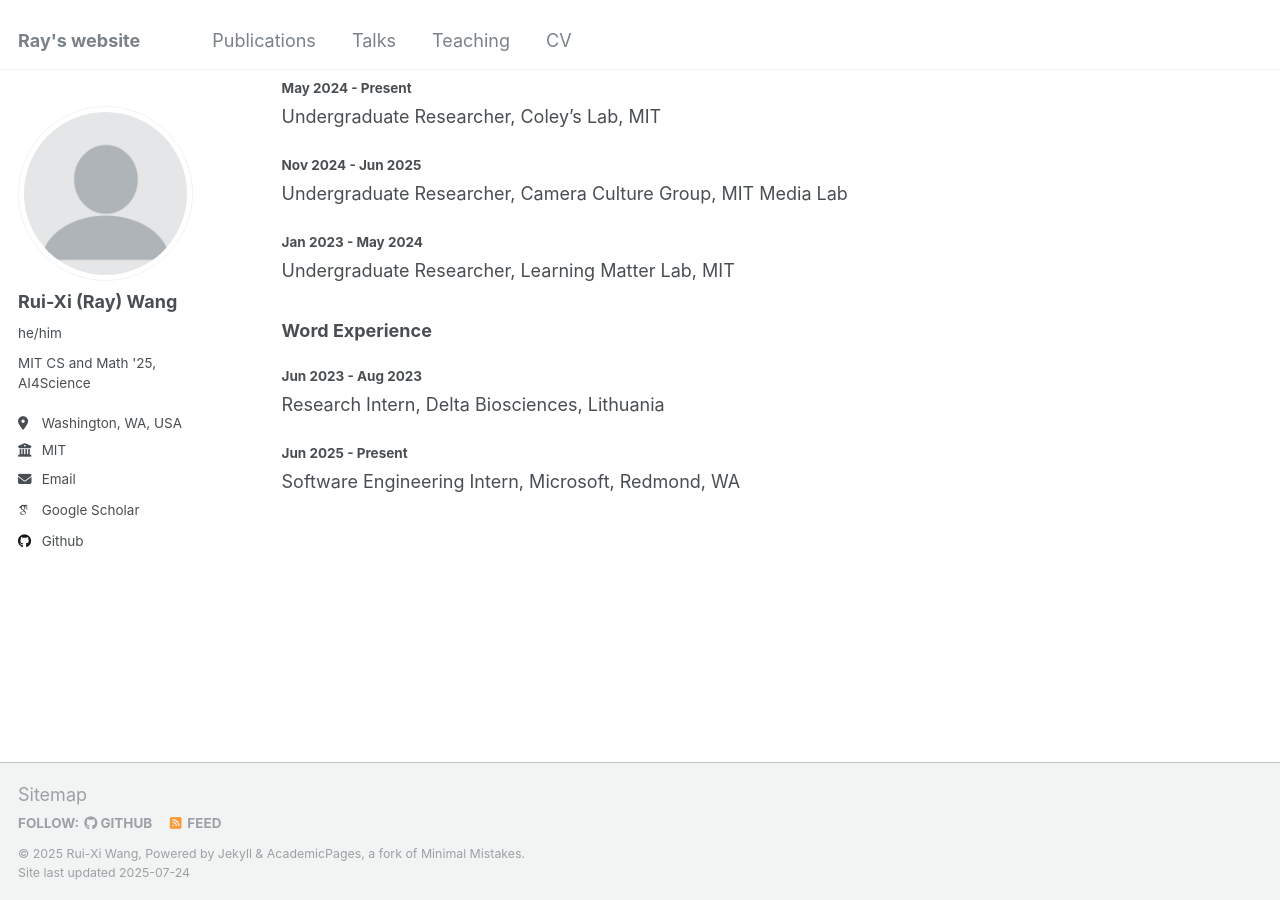
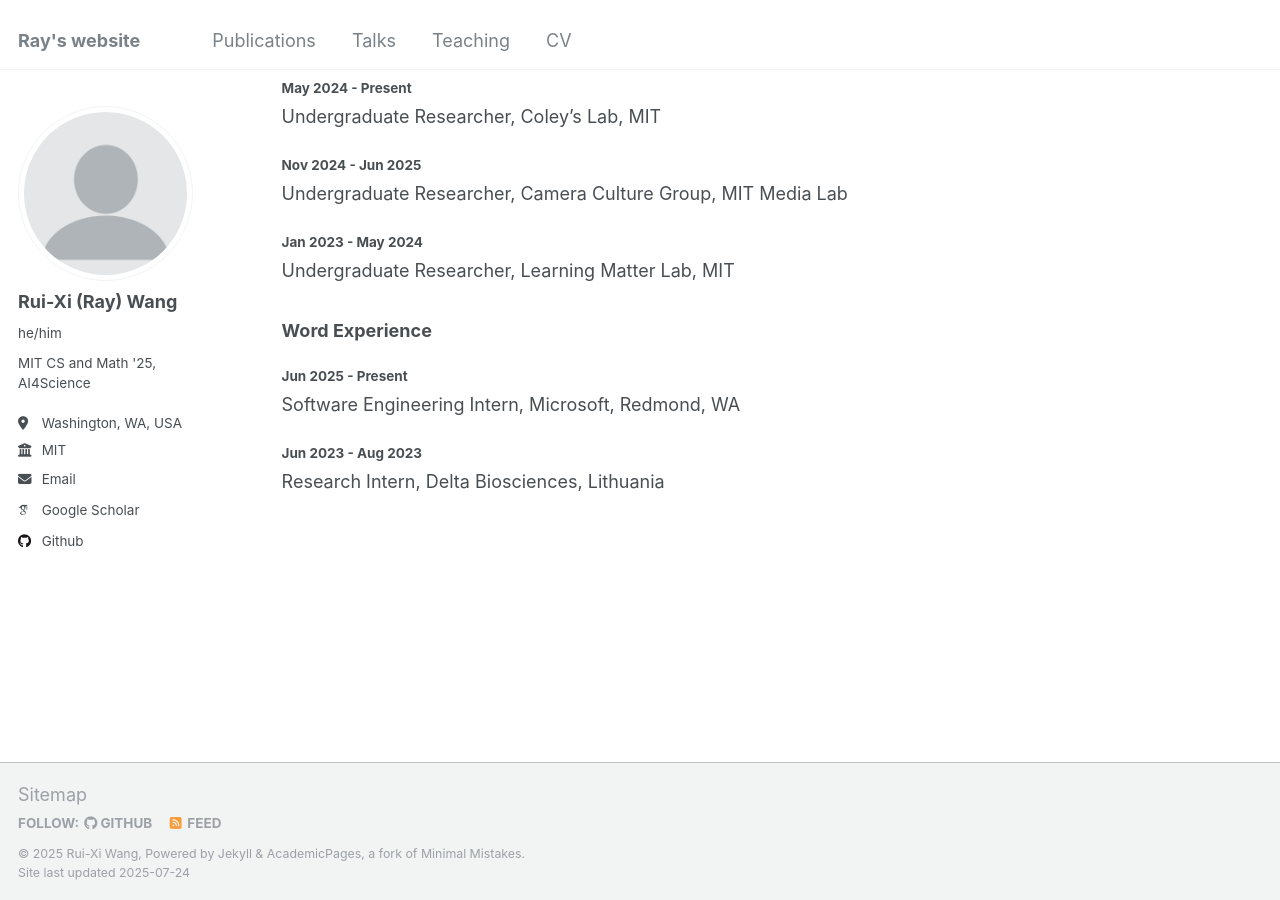
Before and after one commit to RuiXiWangTW/RuiXiWangTW.github.io, a Jekyll site: the page built from _pages/about.md, in a window 1280 px wide and 900 px high, scrolled down 728 px. Built offline with Jekyll 4.4.1, drawn with Linux system fonts in a browser that asks for light colours; some web fonts are replaced.

Commit message:
adjust order

```diff
--- a/_pages/about.md
+++ b/_pages/about.md
@@ -36,8 +36,8 @@ Undergraduate Researcher, Camera Culture Group, MIT Media Lab
 Undergraduate Researcher, Learning Matter Lab, MIT
 
 ### Word Experience
+#### Jun 2025 - Present
+Software Engineering Intern, Microsoft, Redmond, WA
+
 #### Jun 2023 - Aug 2023
 Research Intern, Delta Biosciences, Lithuania
-
-#### Jun 2025 - Present
-Software Engineering Intern, Microsoft, Redmond, WA
```
